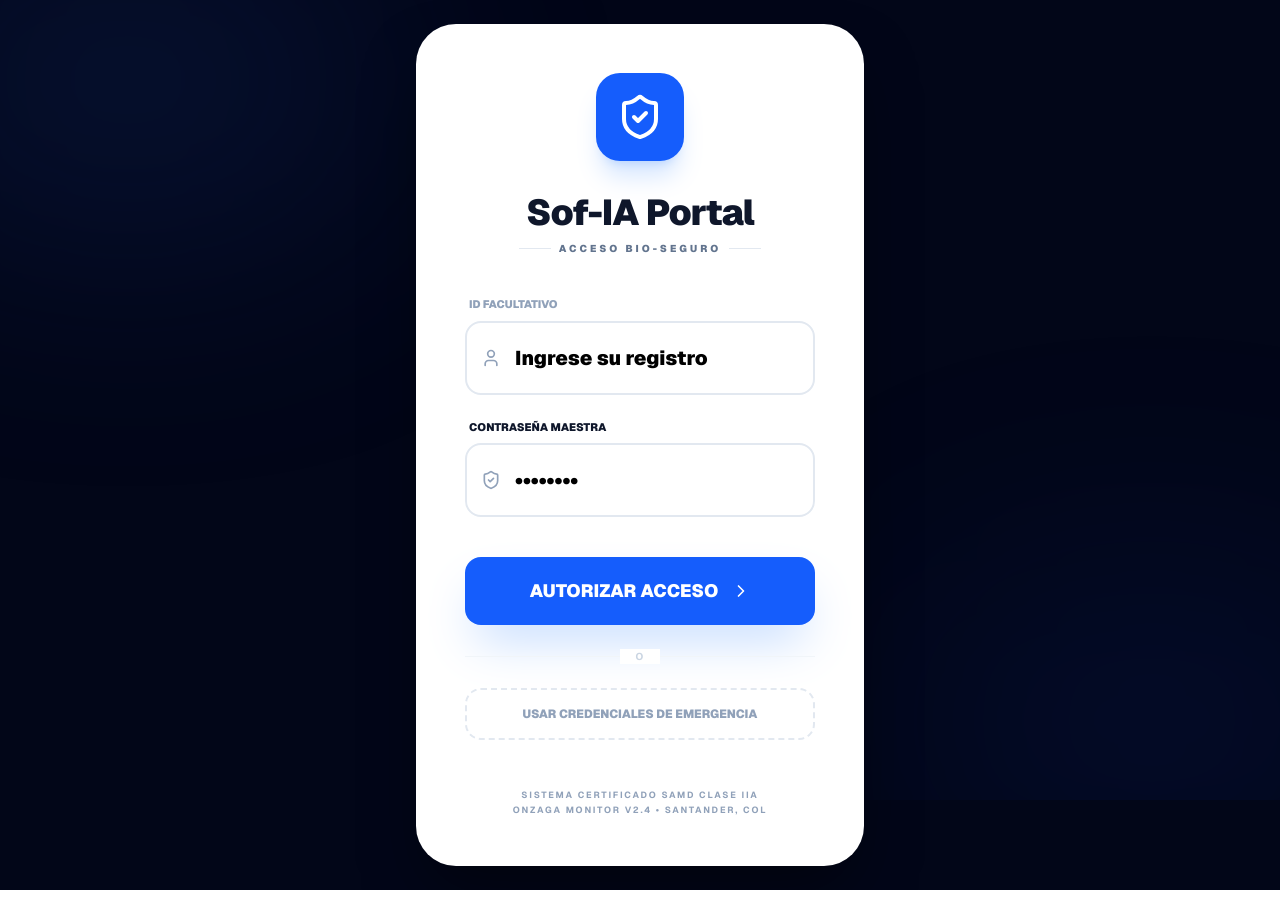
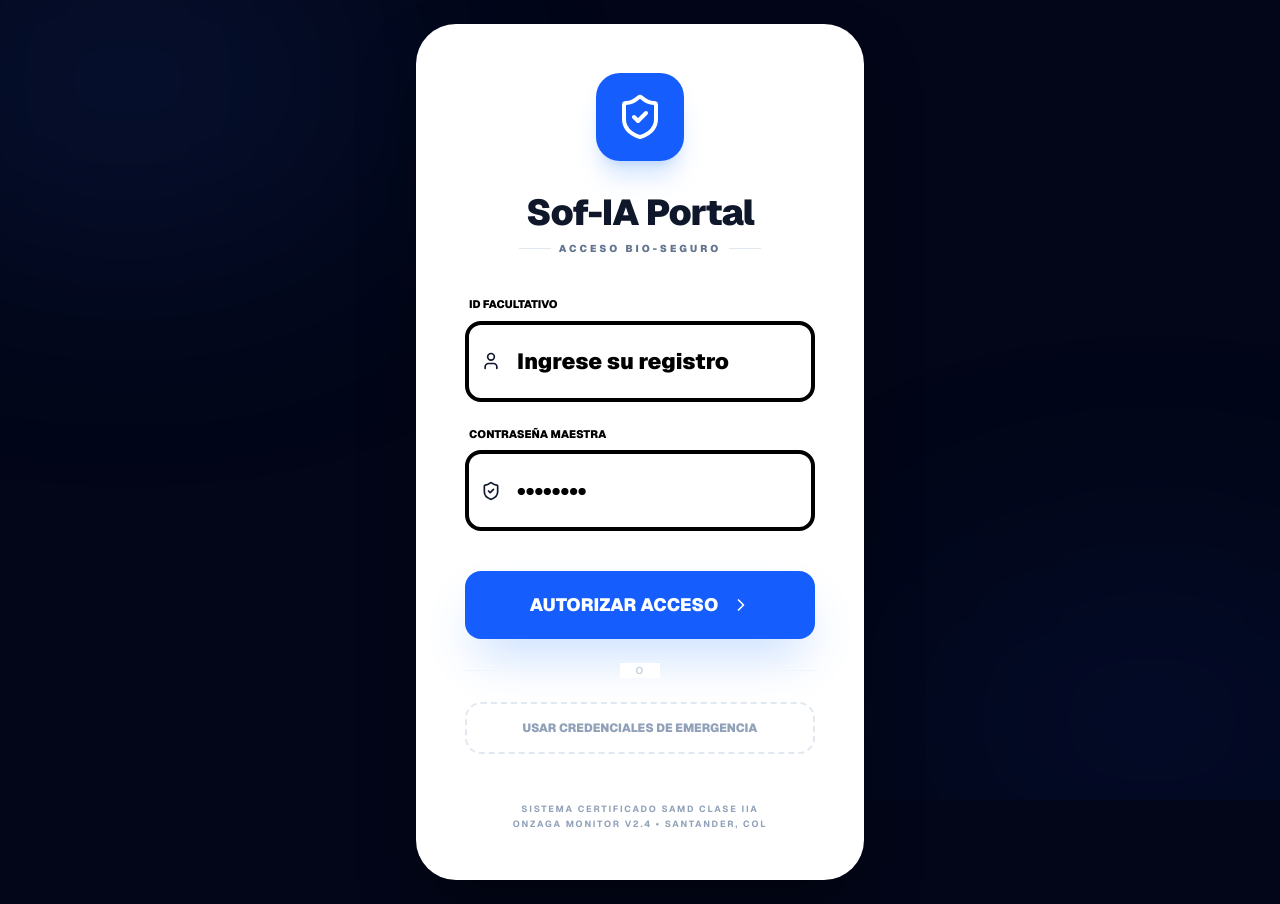
Before and after one commit to miguel1098703887-lgtm/sof-ia-dashboard, a Next.js app: page /sof-ia-dashboard/ in a window 1280 px wide. Built offline with nearby package versions, Linux system fonts and the light colour scheme.

Commit message:
Brute force visibility: black borders, black text, no opacity, no system styling

```diff
--- a/app/page.tsx
+++ b/app/page.tsx
@@ -140,14 +140,14 @@ export default function SofIAApp() {
 
             <div className="space-y-6">
               <div className="group">
-                <label className="text-[11px] font-black text-slate-400 uppercase ml-1 block mb-2 transition-colors group-focus-within:text-blue-600">ID Facultativo</label>
+                <label className="text-[11px] font-black text-black uppercase ml-1 block mb-2 transition-colors group-focus-within:text-blue-600">ID Facultativo</label>
                 <div className="relative">
-                  <User className="absolute left-4 top-1/2 -translate-y-1/2 text-slate-400 group-focus-within:text-blue-500" size={20} />
+                  <User className="absolute left-4 top-1/2 -translate-y-1/2 text-slate-900 group-focus-within:text-blue-500" size={20} />
                   <input
                     type="text"
                     placeholder="Ingrese su registro"
-                    className="w-full pl-12 pr-4 py-5 bg-white border-2 border-slate-200 rounded-2xl outline-none focus:ring-4 focus:ring-blue-500/10 focus:border-blue-500 transition-all font-black text-[20px] text-black block placeholder:text-slate-300"
-                    style={{ color: '#000000', WebkitTextFillColor: '#000000', opacity: 1 }}
+                    className="w-full pl-12 pr-4 py-5 bg-white border-4 border-black rounded-2xl outline-none focus:ring-4 focus:ring-blue-500/20 focus:border-blue-600 transition-all font-black text-[22px] block placeholder:text-slate-300"
+                    style={{ color: 'black', WebkitTextFillColor: 'black', opacity: 1, appearance: 'none', caretColor: 'black' }}
                     value={loginId}
                     onChange={(e) => setLoginId(e.target.value)}
                   />
@@ -155,14 +155,14 @@ export default function SofIAApp() {
               </div>
 
               <div className="group">
-                <label className="text-[11px] font-black text-slate-900 uppercase ml-1 block mb-2 transition-colors group-focus-within:text-blue-600">Contraseña Maestra</label>
+                <label className="text-[11px] font-black text-black uppercase ml-1 block mb-2 transition-colors group-focus-within:text-blue-600">Contraseña Maestra</label>
                 <div className="relative">
-                  <ShieldCheck className="absolute left-4 top-1/2 -translate-y-1/2 text-slate-400 group-focus-within:text-blue-500" size={20} />
+                  <ShieldCheck className="absolute left-4 top-1/2 -translate-y-1/2 text-slate-900 group-focus-within:text-blue-500" size={20} />
                   <input
                     type="password"
                     placeholder="••••••••"
-                    className="w-full pl-12 pr-4 py-5 bg-white border-2 border-slate-200 rounded-2xl outline-none focus:ring-4 focus:ring-blue-500/10 focus:border-blue-500 transition-all font-black text-[20px] text-black block placeholder:text-slate-300"
-                    style={{ color: '#000000', WebkitTextFillColor: '#000000', opacity: 1 }}
+                    className="w-full pl-12 pr-4 py-5 bg-white border-4 border-black rounded-2xl outline-none focus:ring-4 focus:ring-blue-500/20 focus:border-blue-600 transition-all font-black text-[22px] block placeholder:text-slate-300"
+                    style={{ color: 'black', WebkitTextFillColor: 'black', opacity: 1, appearance: 'none', caretColor: 'black' }}
                     value={loginPass}
                     onChange={(e) => setLoginPass(e.target.value)}
                   />
```
